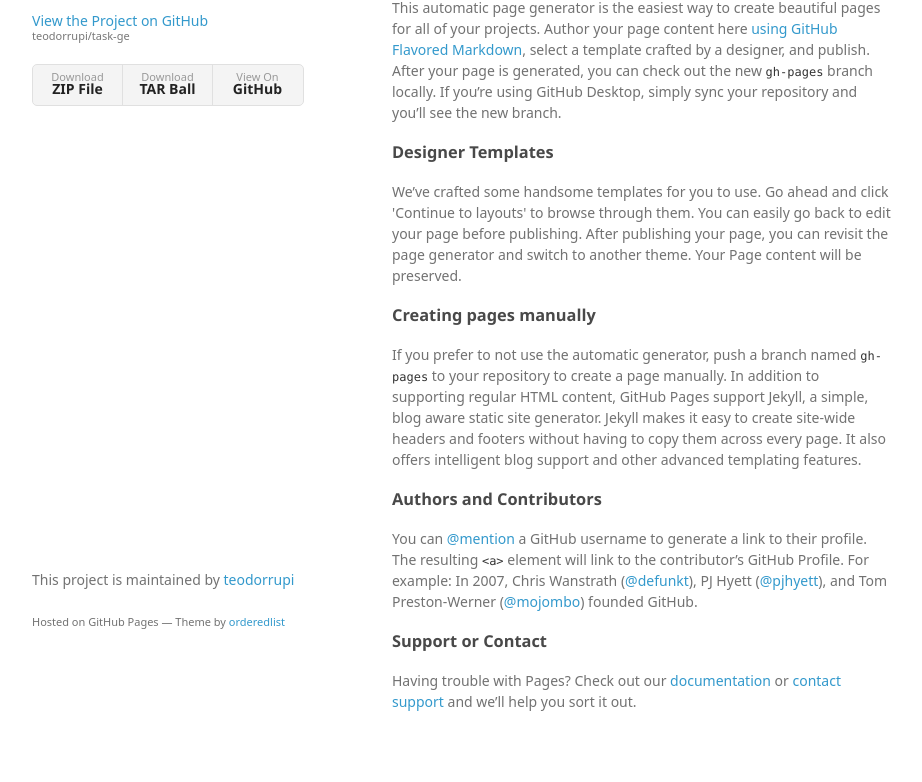
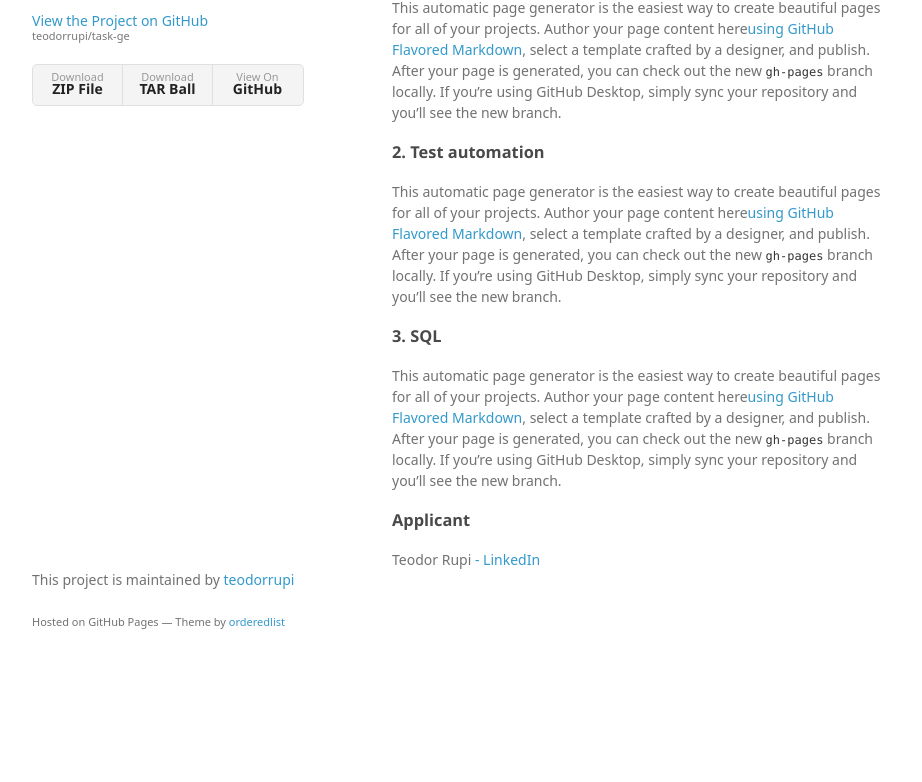
Before and after one commit to teodorrupi/task-ge, a plain HTML site: page index.html in a window 1280 px wide. Shown: the part 99-881 px from the top of the page, without its empty margins (178-1100 px from the left). After the commit the page ends 800 px from the top, so only its background shows below. Drawn offline with Linux system fonts and the light colour scheme; a web font is replaced by a local one.

Commit message:
first draft of the github page update with solutions

```diff
--- a/index.html
+++ b/index.html
@@ -3,7 +3,7 @@
   <head>
     <meta charset="utf-8">
     <meta http-equiv="X-UA-Compatible" content="chrome=1">
-    <title>Task-ge by teodorrupi</title>
+    <title>Teodor Rupi - Technical Exercise - Software Engineer in Test</title>
 
     <link rel="stylesheet" href="stylesheets/styles.css">
     <link rel="stylesheet" href="stylesheets/github-light.css">
@@ -29,30 +29,46 @@
       </header>
       <section>
         <h3>
-<a id="welcome-to-github-pages" class="anchor" href="#welcome-to-github-pages" aria-hidden="true"><span aria-hidden="true" class="octicon octicon-link"></span></a>Welcome to GitHub Pages.</h3>
+<a id="welcome-to-github-pages" class="anchor" href="#welcome-to-github-pages" aria-hidden="true">
+  <span aria-hidden="true" class="octicon octicon-link"></span>
+</a>1. Test case design and planning</h3>
 
-<p>This automatic page generator is the easiest way to create beautiful pages for all of your projects. Author your page content here <a href="https://guides.github.com/features/mastering-markdown/">using GitHub Flavored Markdown</a>, select a template crafted by a designer, and publish. After your page is generated, you can check out the new <code>gh-pages</code> branch locally. If you’re using GitHub Desktop, simply sync your repository and you’ll see the new branch.</p>
+<p>This automatic page generator is the easiest way to create beautiful pages for all of your projects.
+  Author your page content here<a href="https://guides.github.com/features/mastering-markdown/">using GitHub
+  Flavored Markdown</a>, select a template crafted by a designer, and publish. After your page is generated,
+  you can check out the new <code>gh-pages</code> branch locally. If you’re using GitHub Desktop, simply sync
+  your repository and you’ll see the new branch.</p>
 
 <h3>
-<a id="designer-templates" class="anchor" href="#designer-templates" aria-hidden="true"><span aria-hidden="true" class="octicon octicon-link"></span></a>Designer Templates</h3>
+<a id="designer-templates" class="anchor" href="#designer-templates" aria-hidden="true">
+  <span aria-hidden="true" class="octicon octicon-link"></span>
+</a>2. Test automation</h3>
 
-<p>We’ve crafted some handsome templates for you to use. Go ahead and click 'Continue to layouts' to browse through them. You can easily go back to edit your page before publishing. After publishing your page, you can revisit the page generator and switch to another theme. Your Page content will be preserved.</p>
+<p>This automatic page generator is the easiest way to create beautiful pages for all of your projects.
+  Author your page content here<a href="https://guides.github.com/features/mastering-markdown/">using GitHub
+    Flavored Markdown</a>, select a template crafted by a designer, and publish. After your page is generated,
+  you can check out the new <code>gh-pages</code> branch locally. If you’re using GitHub Desktop, simply sync
+  your repository and you’ll see the new branch.</p>
 
 <h3>
-<a id="creating-pages-manually" class="anchor" href="#creating-pages-manually" aria-hidden="true"><span aria-hidden="true" class="octicon octicon-link"></span></a>Creating pages manually</h3>
+<a id="creating-pages-manually" class="anchor" href="#creating-pages-manually" aria-hidden="true">
+  <span aria-hidden="true" class="octicon octicon-link"></span>
+</a>3. SQL</h3>
 
-<p>If you prefer to not use the automatic generator, push a branch named <code>gh-pages</code> to your repository to create a page manually. In addition to supporting regular HTML content, GitHub Pages support Jekyll, a simple, blog aware static site generator. Jekyll makes it easy to create site-wide headers and footers without having to copy them across every page. It also offers intelligent blog support and other advanced templating features.</p>
+<p>This automatic page generator is the easiest way to create beautiful pages for all of your projects.
+  Author your page content here<a href="https://guides.github.com/features/mastering-markdown/">using GitHub
+    Flavored Markdown</a>, select a template crafted by a designer, and publish. After your page is generated,
+  you can check out the new <code>gh-pages</code> branch locally. If you’re using GitHub Desktop, simply sync
+  your repository and you’ll see the new branch.</p>
+
 
 <h3>
-<a id="authors-and-contributors" class="anchor" href="#authors-and-contributors" aria-hidden="true"><span aria-hidden="true" class="octicon octicon-link"></span></a>Authors and Contributors</h3>
+<a id="support-or-contact" class="anchor" href="#support-or-contact" aria-hidden="true"><span aria-hidden="true" class="octicon octicon-link"></span></a>Applicant</h3>
 
-<p>You can <a href="https://github.com/blog/821" class="user-mention">@mention</a> a GitHub username to generate a link to their profile. The resulting <code>&lt;a&gt;</code> element will link to the contributor’s GitHub Profile. For example: In 2007, Chris Wanstrath (<a href="https://github.com/defunkt" class="user-mention">@defunkt</a>), PJ Hyett (<a href="https://github.com/pjhyett" class="user-mention">@pjhyett</a>), and Tom Preston-Werner (<a href="https://github.com/mojombo" class="user-mention">@mojombo</a>) founded GitHub.</p>
+<p>Teodor Rupi <a href="https://de.linkedin.com/in/teodorrupi">- LinkedIn</a></p>
 
-<h3>
-<a id="support-or-contact" class="anchor" href="#support-or-contact" aria-hidden="true"><span aria-hidden="true" class="octicon octicon-link"></span></a>Support or Contact</h3>
+</section>
 
-<p>Having trouble with Pages? Check out our <a href="https://help.github.com/pages">documentation</a> or <a href="https://github.com/contact">contact support</a> and we’ll help you sort it out.</p>
-      </section>
 <footer>
   <p>This project is maintained by <a href="https://github.com/teodorrupi">teodorrupi</a></p>
   <p><small>Hosted on GitHub Pages &mdash; Theme by <a href="https://github.com/orderedlist">orderedlist</a></small></p>
```
Lines whose indentation alone changed are shown as unchanged.
